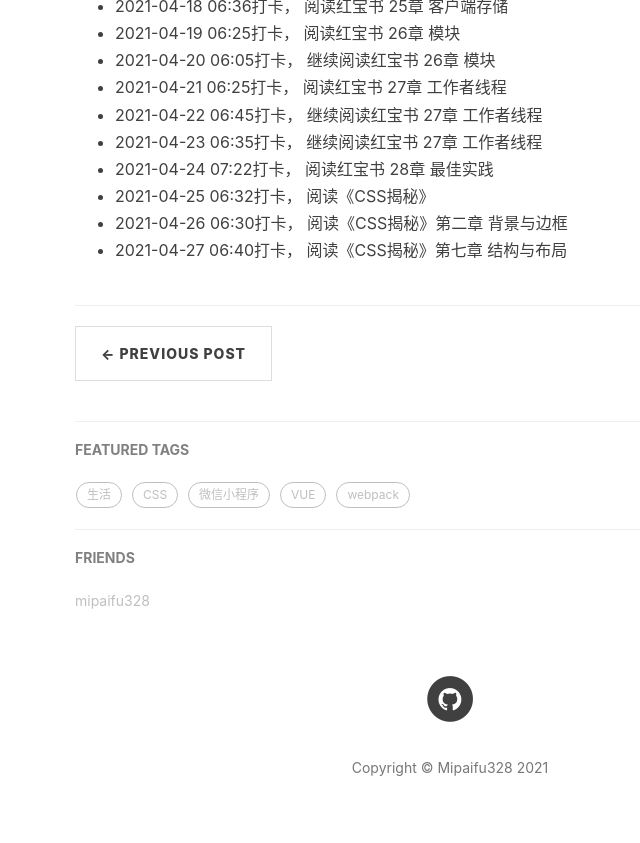
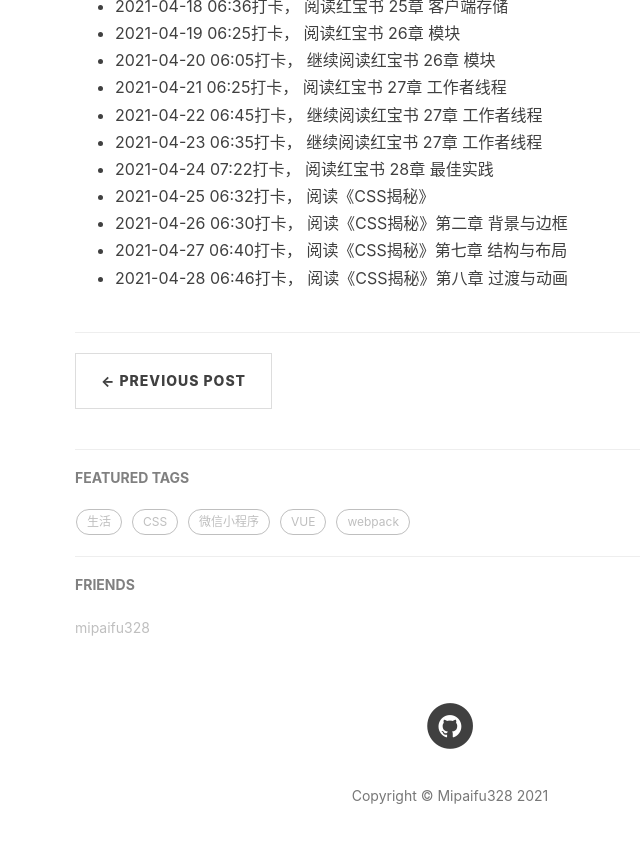
Before and after one commit to mipaifu328/mipaifu328.github.io, a Jekyll site: the page built from _posts/2021-04-09-morning-read.md, in a window 1280 px wide and 900 px high, scrolled down 874 px. Shown: the top 843 px of the window, without its empty margins (190-830 px from the left). Built offline with Jekyll 4.4.1, drawn with Linux system fonts in a browser that asks for light colours; nearby versions of some CDN libraries; comment, search, counter and statistics services are not loaded.

Commit message:
2021-04-28 晨读

```diff
--- a/_posts/2021-04-09-morning-read.md
+++ b/_posts/2021-04-09-morning-read.md
@@ -29,3 +29,4 @@ tag:
 - 2021-04-25 06:32打卡， 阅读《CSS揭秘》
 - 2021-04-26 06:30打卡， 阅读《CSS揭秘》第二章 背景与边框
 - 2021-04-27 06:40打卡， 阅读《CSS揭秘》第七章 结构与布局
+- 2021-04-28 06:46打卡， 阅读《CSS揭秘》第八章 过渡与动画
```
